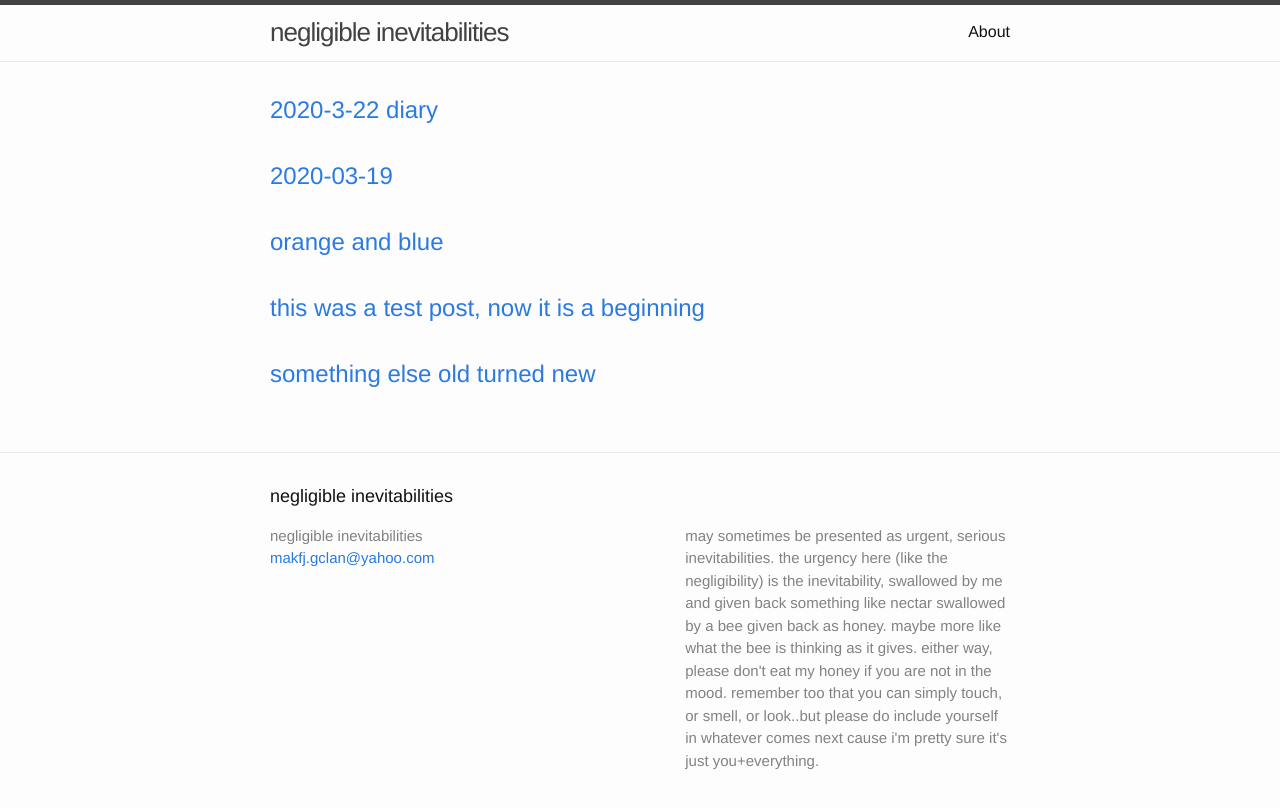
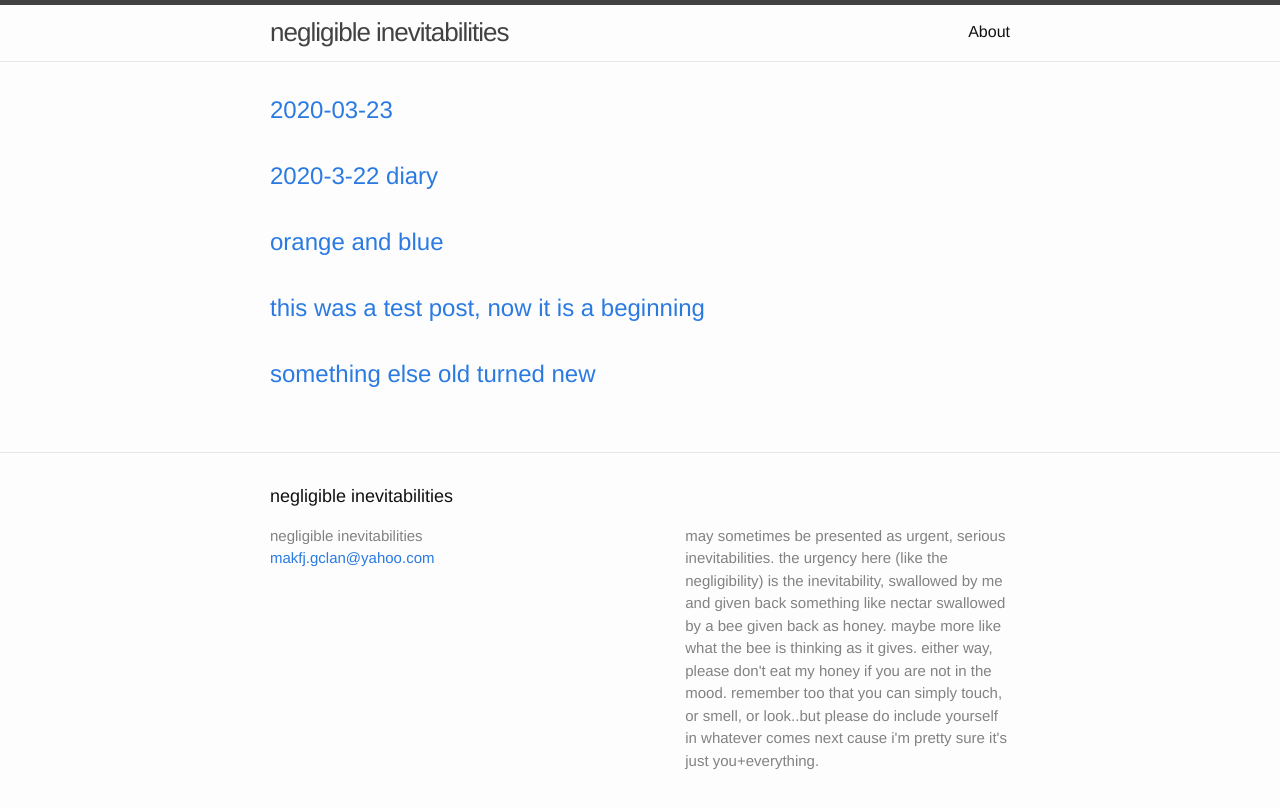
Before and after one commit to jamalgaddis/jamalgaddis.github.io, a Jekyll site: the page built from index.md, in a window 1280 px wide. Shown: the top 808 px of the page. Built offline with Jekyll 4.4.1, drawn with Linux system fonts in a browser that asks for light colours.

Commit message:
Update 2020-03-20-Fri3p.markdown

```diff
--- a/_posts/2020-03-20-Fri3p.markdown
+++ b/_posts/2020-03-20-Fri3p.markdown
@@ -1,14 +1,15 @@
 ---
 layout: post
-title:  "2020-03-19"
-date:   2020-03-19
+title:  "2020-03-23"
+date:   2020-03-23
 description: "getting started"
 categories: jekyll update
 ---
 essa se chama: que banho eu tomo pra tá bem agora depois de você?
--já que o vento confirmou
 
-<   >posso me abrir
+já que o vento confirmou
+
+posso me abrir
 
   até o mundo
 
@@ -66,7 +67,7 @@ essa se chama: que banho eu tomo pra tá bem agora depois de você?
 
   que vem depois de agora.
 
-   if you're living it
+  <indent> if you're living it
    then it's serious.
      or at least, it can
    be, right?
```
